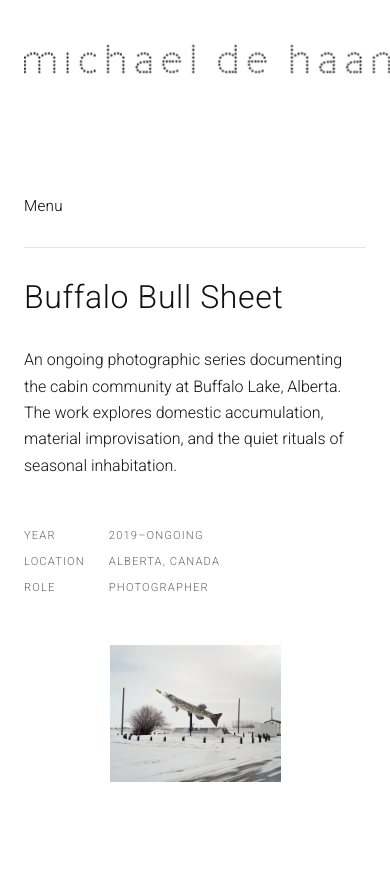
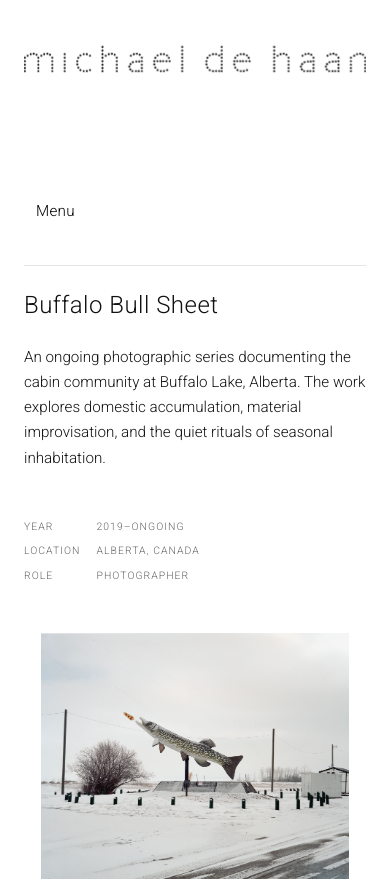
Before and after one commit to michaeldehaan3-lgtm/my_portfolio, a Next.js app: page /photography/buffalo-bull-sheet in a window 390 px wide. Shown: the top 881 px of the page. Built offline with nearby package versions, Linux system fonts and the light colour scheme.

Commit message:
mobile optimization

```diff
--- a/app/globals.css
+++ b/app/globals.css
@@ -405,65 +405,6 @@ a:hover img {
   word-wrap: break-word;
 }
 
-/* --- Responsive: mobile --- */
-@media (max-width: 768px) {
-  .wordmark {
-    top: var(--space-lg);
-    left: var(--space-md);
-  }
-
-  .wordmark__img {
-    height: calc(var(--wordmark-height) * 0.9);
-  }
-
-  .layout__main {
-    padding: calc(
-        (var(--space-lg) + (var(--wordmark-height) * 0.9) + var(--space-md)) * 1.5
-      )
-      var(--space-md)
-      var(--space-lg);
-  }
-
-  .layout__body {
-    flex-direction: column;
-  }
-
-  .layout__nav-area {
-    width: 100%;
-    padding-top: var(--space-md);
-    padding-right: 0;
-    padding-bottom: var(--space-md);
-    border-bottom: 1px solid var(--color-border);
-    margin-bottom: var(--space-md);
-  }
-
-  .nav-toggle {
-    display: block;
-  }
-
-  .nav:not(.nav--open) .nav__list {
-    display: none;
-  }
-
-  .nav.nav--open .nav__list {
-    display: flex;
-    flex-wrap: wrap;
-    gap: var(--space-lg);
-  }
-
-  .nav__list li {
-    margin-bottom: 0;
-  }
-
-  .typewriter-fullpage {
-    padding: calc(
-        (var(--space-lg) + (var(--wordmark-height) * 0.9) + var(--space-md)) * 1.5
-      )
-      var(--space-md)
-      var(--space-lg);
-  }
-}
-
 /* --- Info page --- */
 .info-page {
   max-width: 960px;
@@ -526,8 +467,186 @@ a:hover img {
   margin: 0 0 var(--space-xs);
 }
 
+/* --- Responsive: mobile (max-width: 768px — desktop unchanged above) --- */
 @media (max-width: 768px) {
+  html,
+  body {
+    overflow-x: hidden;
+  }
+
+  .wordmark {
+    top: var(--space-lg);
+    left: var(--space-md);
+    max-width: calc(100vw - var(--space-md) * 2);
+  }
+
+  .wordmark__img {
+    height: calc(var(--wordmark-height) * 0.9);
+    max-width: 100%;
+  }
+
+  .layout__main {
+    padding: calc(
+        (var(--space-lg) + (var(--wordmark-height) * 0.9) + var(--space-md)) * 1.5
+      )
+      var(--space-md)
+      var(--space-lg);
+  }
+
+  .layout__body {
+    flex-direction: column;
+  }
+
+  .layout__nav-area {
+    width: 100%;
+    padding-top: var(--space-md);
+    padding-right: 0;
+    padding-bottom: var(--space-md);
+    border-bottom: 1px solid var(--color-border);
+    margin-bottom: var(--space-md);
+  }
+
+  .layout__content {
+    width: 100%;
+    overflow-x: hidden;
+  }
+
+  .nav-toggle {
+    display: block;
+    min-height: 44px;
+    padding: var(--space-xs) var(--space-sm);
+    margin-bottom: var(--space-xs);
+  }
+
+  .nav:not(.nav--open) .nav__list {
+    display: none;
+  }
+
+  .nav.nav--open .nav__list {
+    display: flex;
+    flex-direction: column;
+    flex-wrap: nowrap;
+    gap: var(--space-sm);
+    padding-top: var(--space-xs);
+  }
+
+  .nav__list li {
+    margin-bottom: 0;
+  }
+
+  .nav__link {
+    font-size: calc(var(--size-nav) * 1.25);
+    display: inline-block;
+    padding: var(--space-xs) 0;
+  }
+
+  .project-grid {
+    gap: var(--space-lg);
+  }
+
+  .project-card__caption {
+    font-size: 1rem;
+    letter-spacing: 0.08em;
+    padding: 0 var(--space-xs);
+    overflow-wrap: anywhere;
+  }
+
+  .project-card--ponderosa .project-card__image-wrap,
+  .project-card--sonic-storage .project-card__image-wrap,
+  .project-card--resonant-ground .project-card__image-wrap,
+  .project-card--braeside .project-card__image-wrap,
+  .project-card--braeside-icon .project-card__image-wrap {
+    width: 85%;
+  }
+
+  .project-detail__title {
+    font-size: 1.5rem;
+    line-height: 1.3;
+    overflow-wrap: anywhere;
+  }
+
+  .project-detail__description {
+    max-width: 100%;
+    font-size: 0.95rem;
+    overflow-wrap: anywhere;
+  }
+
+  .project-detail__metadata {
+    font-size: 0.65rem;
+    gap: var(--space-xs) var(--space-sm);
+  }
+
+  .project-detail__metadata dd {
+    overflow-wrap: anywhere;
+  }
+
+  .project-detail__images {
+    gap: var(--space-lg);
+  }
+
+  .project-detail--buffalo-bull-sheet .project-detail__images,
+  .project-detail--boy .project-detail__images {
+    gap: var(--space-xl);
+  }
+
+  .project-detail--buffalo-bull-sheet .project-detail__image-wrap,
+  .project-detail--boy .project-detail__image-wrap,
+  .project-detail--sonic-storage .project-detail__image-wrap,
+  .project-detail--braeside .project-detail__image-wrap,
+  .project-detail--braeside-icon .project-detail__image-wrap,
+  .project-detail--resonant-ground .project-detail__figure:first-child .project-detail__image-wrap {
+    width: 90%;
+  }
+
+  .project-detail--ponderosa .project-detail__image-wrap {
+    width: 85%;
+  }
+
+  .project-detail--ponderosa .project-detail__figure:nth-child(2) .project-detail__image-wrap {
+    width: 85%;
+  }
+
+  .project-detail--resonant-ground .project-detail__figure:nth-child(4) .project-detail__image-wrap {
+    width: 80%;
+  }
+
+  .project-detail__image {
+    max-width: 100%;
+  }
+
+  .typewriter-fullpage {
+    padding: calc(
+        (var(--space-lg) + (var(--wordmark-height) * 0.9) + var(--space-md)) * 1.5
+      )
+      var(--space-md)
+      var(--space-lg);
+  }
+
+  .typewriter-fullpage__text {
+    font-size: 0.9rem;
+    line-height: 1.6;
+    overflow-wrap: anywhere;
+    word-break: break-word;
+  }
+
+  .info-page {
+    padding: 0 var(--space-xs);
+  }
+
+  .info-page__heading {
+    font-size: 1.05rem;
+  }
+
+  .info-page__intro,
+  .info-page__contact {
+    font-size: 1rem;
+    max-width: 100%;
+    overflow-wrap: anywhere;
+  }
+
   .info-page__portrait {
     width: 90%;
   }
 }
+
+@tailwind utilities;
--- a/app/info/page.tsx
+++ b/app/info/page.tsx
@@ -3,7 +3,7 @@ import { info } from "@/data/portfolio";
 
 export default function InfoPage() {
   return (
-    <div className="info-page">
+    <div className="info-page max-md:min-w-0 max-md:overflow-x-hidden">
       <div className="info-page__portrait-wrap">
         <Image
           src={info.portrait}
--- a/app/layout.tsx
+++ b/app/layout.tsx
@@ -31,7 +31,7 @@ export default function RootLayout({
               <div className="layout__nav-area">
                 <Navigation />
               </div>
-              <div className="layout__content">{children}</div>
+              <div className="layout__content max-md:min-w-0 max-md:overflow-x-hidden">{children}</div>
             </div>
           </main>
         </div>
--- a/components/Navigation.tsx
+++ b/components/Navigation.tsx
@@ -17,7 +17,7 @@ export default function Navigation() {
   return (
     <>
       <button
-        className="nav-toggle"
+        className="nav-toggle max-md:min-h-[44px] max-md:px-3"
         onClick={() => setMobileOpen(!mobileOpen)}
         aria-expanded={mobileOpen}
         aria-label="Toggle menu"
--- a/components/ProjectCard.tsx
+++ b/components/ProjectCard.tsx
@@ -13,7 +13,7 @@ export default function ProjectCard({ project, basePath }: ProjectCardProps) {
 
   return (
     <article
-      className={`project-card ${project.slug === "ponderosa" ? "project-card--ponderosa" : ""} ${project.slug === "sonic-storage" ? "project-card--sonic-storage" : ""} ${project.slug === "resonant-ground" ? "project-card--resonant-ground" : ""} ${project.slug === "braeside" ? "project-card--braeside" : ""} ${project.slug === "braeside-icon" ? "project-card--braeside-icon" : ""}`}
+      className={`project-card max-md:min-w-0 ${project.slug === "ponderosa" ? "project-card--ponderosa" : ""} ${project.slug === "sonic-storage" ? "project-card--sonic-storage" : ""} ${project.slug === "resonant-ground" ? "project-card--resonant-ground" : ""} ${project.slug === "braeside" ? "project-card--braeside" : ""} ${project.slug === "braeside-icon" ? "project-card--braeside-icon" : ""}`}
     >
       <Link href={href} className="project-card__link">
         <div className="project-card__image-wrap">
@@ -23,7 +23,7 @@ export default function ProjectCard({ project, basePath }: ProjectCardProps) {
             className="project-card__image"
           />
         </div>
-        <p className="project-card__caption">
+        <p className="project-card__caption max-md:break-words max-md:px-1">
           {project.caption || project.title}
         </p>
       </Link>
--- a/components/ProjectDetail.tsx
+++ b/components/ProjectDetail.tsx
@@ -18,10 +18,10 @@ export default function ProjectDetail({ project, basePath }: ProjectDetailProps)
 
   return (
     <article
-      className={`project-detail ${project.slug === "buffalo-bull-sheet" ? "project-detail--buffalo-bull-sheet" : ""} ${project.slug === "boy" ? "project-detail--boy" : ""} ${project.slug === "ponderosa" ? "project-detail--ponderosa" : ""} ${project.slug === "sonic-storage" ? "project-detail--sonic-storage" : ""} ${project.slug === "resonant-ground" ? "project-detail--resonant-ground" : ""} ${project.slug === "braeside" ? "project-detail--braeside" : ""} ${project.slug === "braeside-icon" ? "project-detail--braeside-icon" : ""} ${project.slug === "oberon" ? "project-detail--oberon" : ""}`}
+      className={`project-detail max-md:min-w-0 max-md:overflow-x-hidden ${project.slug === "buffalo-bull-sheet" ? "project-detail--buffalo-bull-sheet" : ""} ${project.slug === "boy" ? "project-detail--boy" : ""} ${project.slug === "ponderosa" ? "project-detail--ponderosa" : ""} ${project.slug === "sonic-storage" ? "project-detail--sonic-storage" : ""} ${project.slug === "resonant-ground" ? "project-detail--resonant-ground" : ""} ${project.slug === "braeside" ? "project-detail--braeside" : ""} ${project.slug === "braeside-icon" ? "project-detail--braeside-icon" : ""} ${project.slug === "oberon" ? "project-detail--oberon" : ""}`}
     >
       {project.slug !== "oberon" && (
-        <h1 className="project-detail__title">{project.title}</h1>
+        <h1 className="project-detail__title max-md:break-words">{project.title}</h1>
       )}
       {project.slug === "oberon" && (
         <TypewriterBottom
--- a/components/ProjectGrid.tsx
+++ b/components/ProjectGrid.tsx
@@ -8,7 +8,7 @@ interface ProjectGridProps {
 
 export default function ProjectGrid({ projects, basePath }: ProjectGridProps) {
   return (
-    <div className="project-grid">
+    <div className="project-grid max-md:min-w-0">
       {projects.map((project) => (
         <ProjectCard key={project.slug} project={project} basePath={basePath} />
       ))}
--- a/components/TypewriterBottom.tsx
+++ b/components/TypewriterBottom.tsx
@@ -34,9 +34,9 @@ export default function TypewriterBottom({ text }: TypewriterBottomProps) {
   const visible = text.slice(0, visibleLength);
 
   return (
-    <div className="typewriter-fullpage">
-      <div className="typewriter-fullpage__inner">
-        <p className="typewriter-fullpage__text">
+    <div className="typewriter-fullpage max-md:overflow-x-hidden">
+      <div className="typewriter-fullpage__inner max-md:min-w-0">
+        <p className="typewriter-fullpage__text max-md:break-words">
           {visible}
           <span ref={endRef} />
         </p>
--- a/package.json
+++ b/package.json
@@ -17,8 +17,11 @@
     "@types/node": "^20",
     "@types/react": "^18",
     "@types/react-dom": "^18",
+    "autoprefixer": "^10.5.0",
     "eslint": "^8",
     "eslint-config-next": "14.2.18",
+    "postcss": "^8.5.15",
+    "tailwindcss": "^3.4.19",
     "typescript": "^5"
   }
 }
--- /dev/null
+++ b/postcss.config.js
@@ -0,0 +1,6 @@
+module.exports = {
+  plugins: {
+    tailwindcss: {},
+    autoprefixer: {},
+  },
+}
--- /dev/null
+++ b/tailwind.config.js
@@ -0,0 +1,14 @@
+/** @type {import('tailwindcss').Config} */
+module.exports = {
+  content: [
+    "./app/**/*.{js,ts,jsx,tsx,mdx}",
+    "./components/**/*.{js,ts,jsx,tsx,mdx}",
+  ],
+  corePlugins: {
+    preflight: false,
+  },
+  theme: {
+    extend: {},
+  },
+  plugins: [],
+};
```
Also changed, not shown: 1 other file (tests, documents, lock files or other folders).
